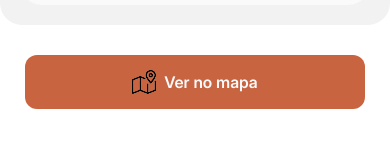
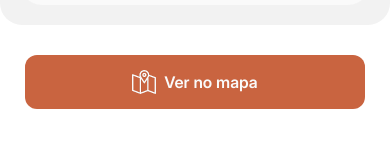
Before and after one commit to GoBrazill/explore-brasil-mobile, a React Native app: screen / in a window 390 px wide. Shown: the part 624-772 px from the top of the page. Built offline with nearby package versions, Linux system fonts and the light colour scheme.

Commit message:
feat(assets): add white variant to map icon

```diff
--- a/src/components/BottomNav/index.js
+++ b/src/components/BottomNav/index.js
@@ -17,7 +17,7 @@ const navTabs = [
   {
     id: "map",
     label: "Mapa",
-    icon: require("../../assets/icons/map-icon.webp"),
+    icon: require("../../assets/icons/map-icon-black.webp"),
     activeIcon: require("../../assets/icons/map-active-icon.webp"),
   },
   {
--- a/src/screens/PlaceDetailScreen/index.js
+++ b/src/screens/PlaceDetailScreen/index.js
@@ -2,7 +2,7 @@ import { AboutWrapper, ArrowLeft, AvailableBtn, AvailableDesc, AvailableTitle, A
 import StarIcon from '../../assets/icons/star-icon.webp'
 import LocationIcon from '../../assets/icons/location-icon.webp'
 import ClockIcon from '../../assets/icons/clock-icon.webp'
-import MapIcon from '../../assets/icons/map-icon.webp'
+import MapIcon from '../../assets/icons/map-icon-white.webp'
 import ArrowRight from '../../assets/icons/arrow-right.webp'
 import HeartIcon from '../../assets/icons/heart-icon.webp'
 import ShareIcon from '../../assets/icons/share-icon.webp'
```
Also changed, not shown: src/assets/icons/map-icon-black.webp (renamed from src/assets/icons/map-icon.webp), src/assets/icons/map-icon-white.webp (added).
